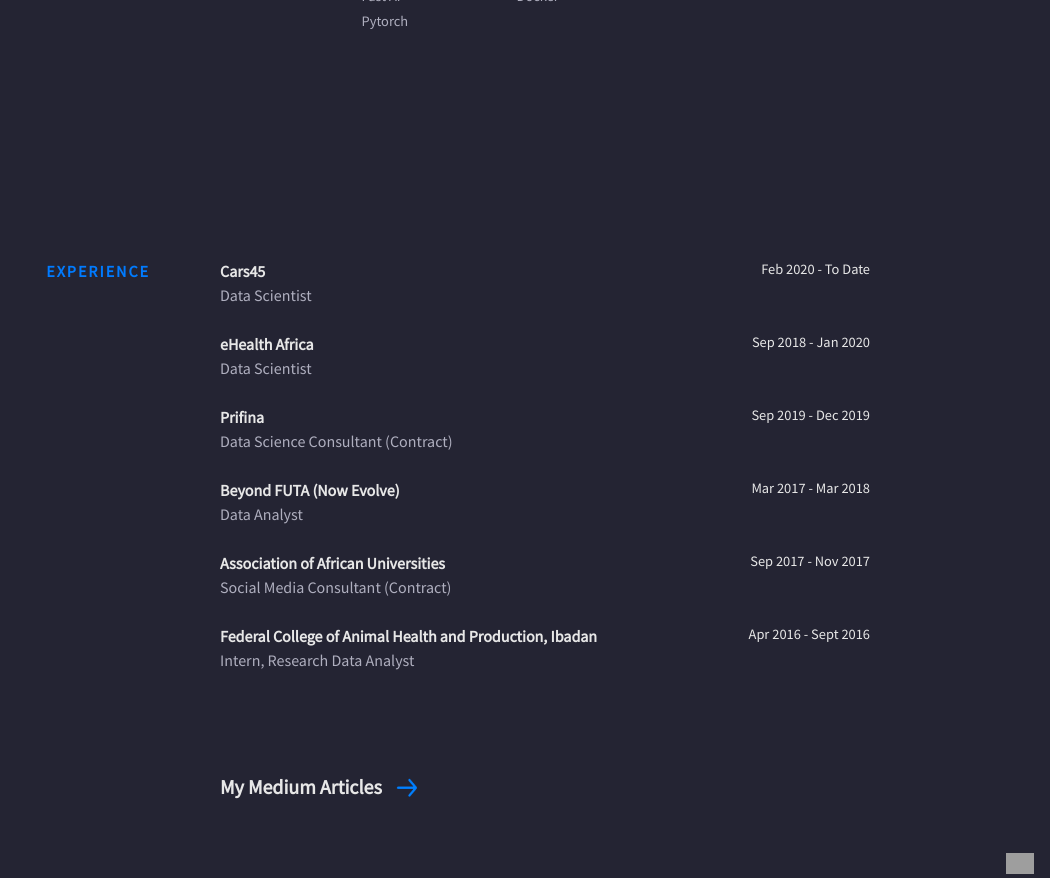
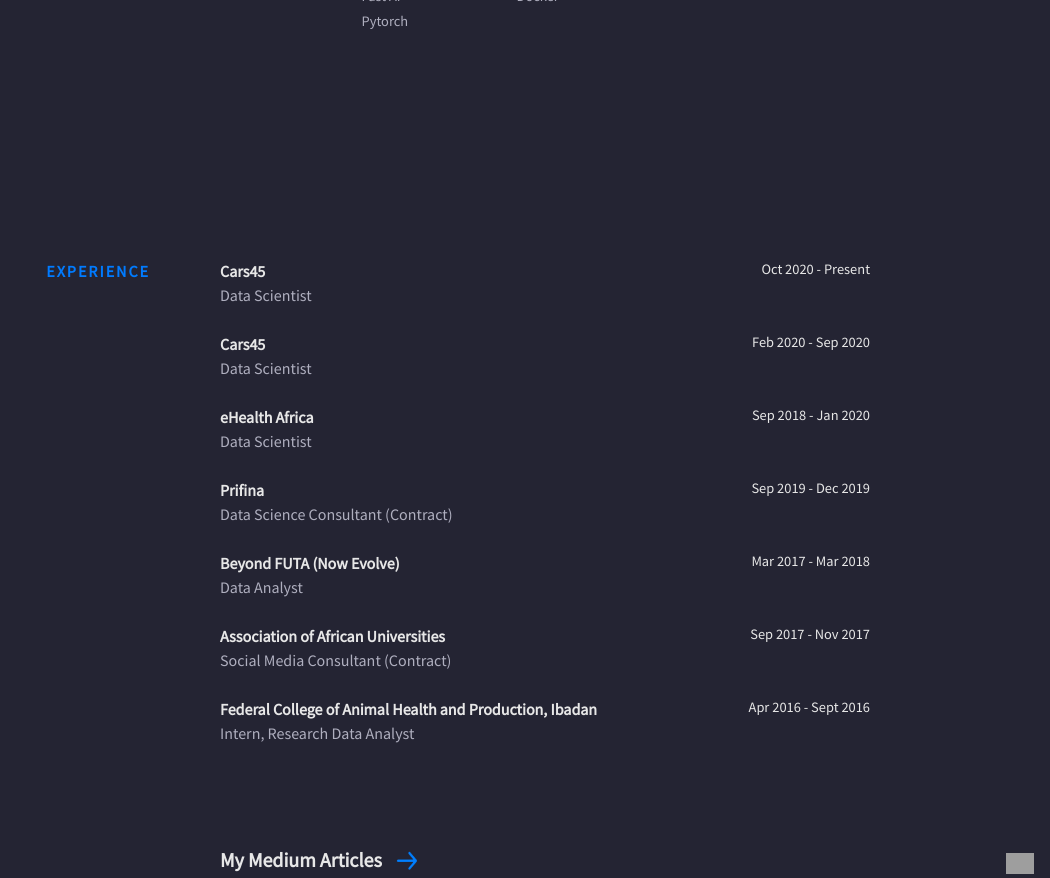
Before and after one commit to Godskid89/godskid89.github.io, a Jekyll site: the page built from index.html, in a window 1280 px wide and 900 px high, scrolled down 1946 px, cut to the strip 0-878 px from the top of the window. Shown: the whole strip, without its empty margins (230-1280 px from the left). Built offline with Jekyll 4.4.1, drawn with Linux system fonts in a browser that asks for light colours; nearby versions of some CDN libraries; grey boxes are pictures that could not be loaded.

Commit message:
update experience

```diff
--- a/_data/experience.yml
+++ b/_data/experience.yml
@@ -1,6 +1,11 @@
+- company: Cars45
+  url: https://autochek.africa/
+  time: Oct 2020 - Present
+  position: Data Scientist
+
 - company: Cars45
   url: https://cars45.com/
-  time: Feb 2020 - To Date
+  time: Feb 2020 - Sep 2020
   position: Data Scientist
 
 - company: eHealth Africa
```
Also changed, not shown: 1 other file.
